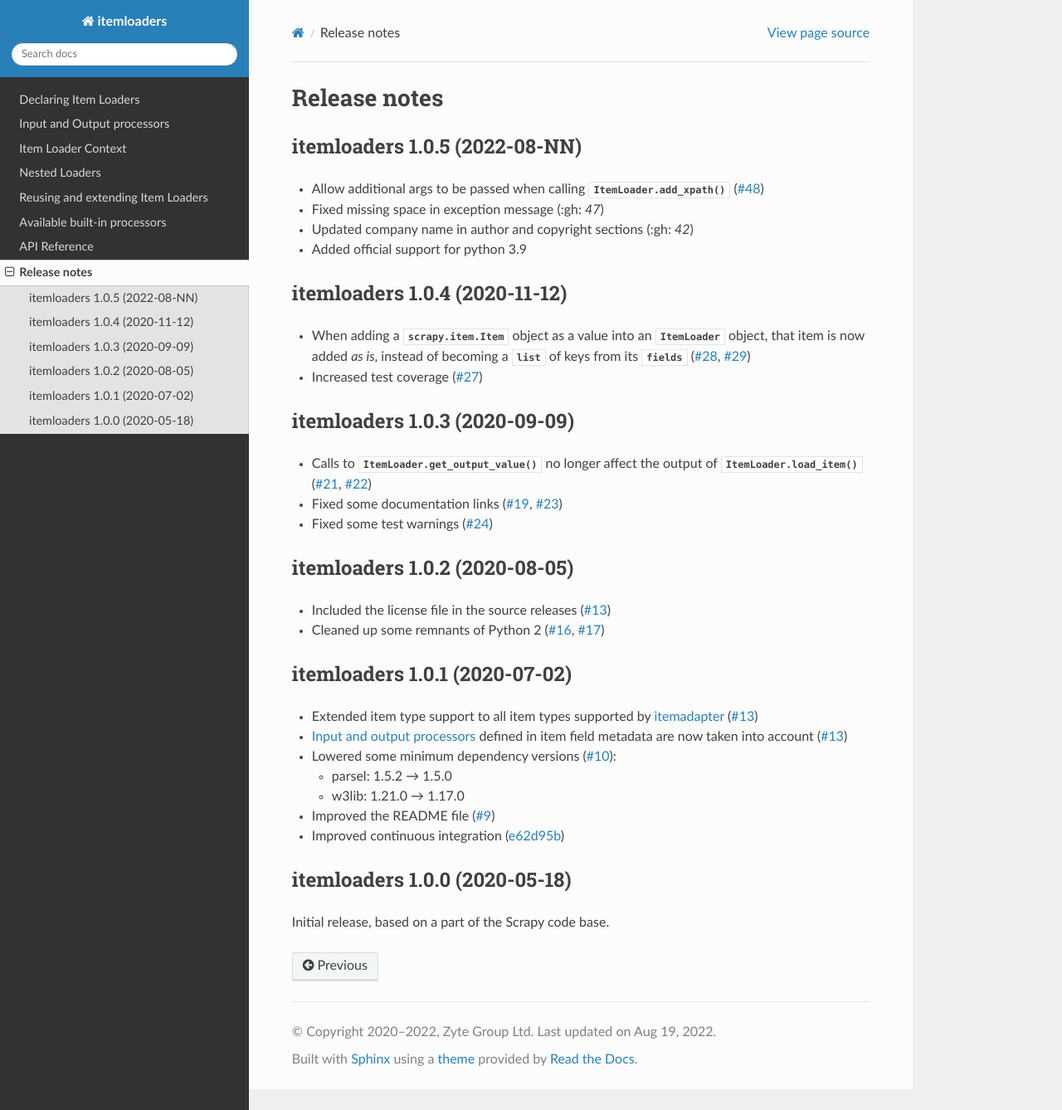
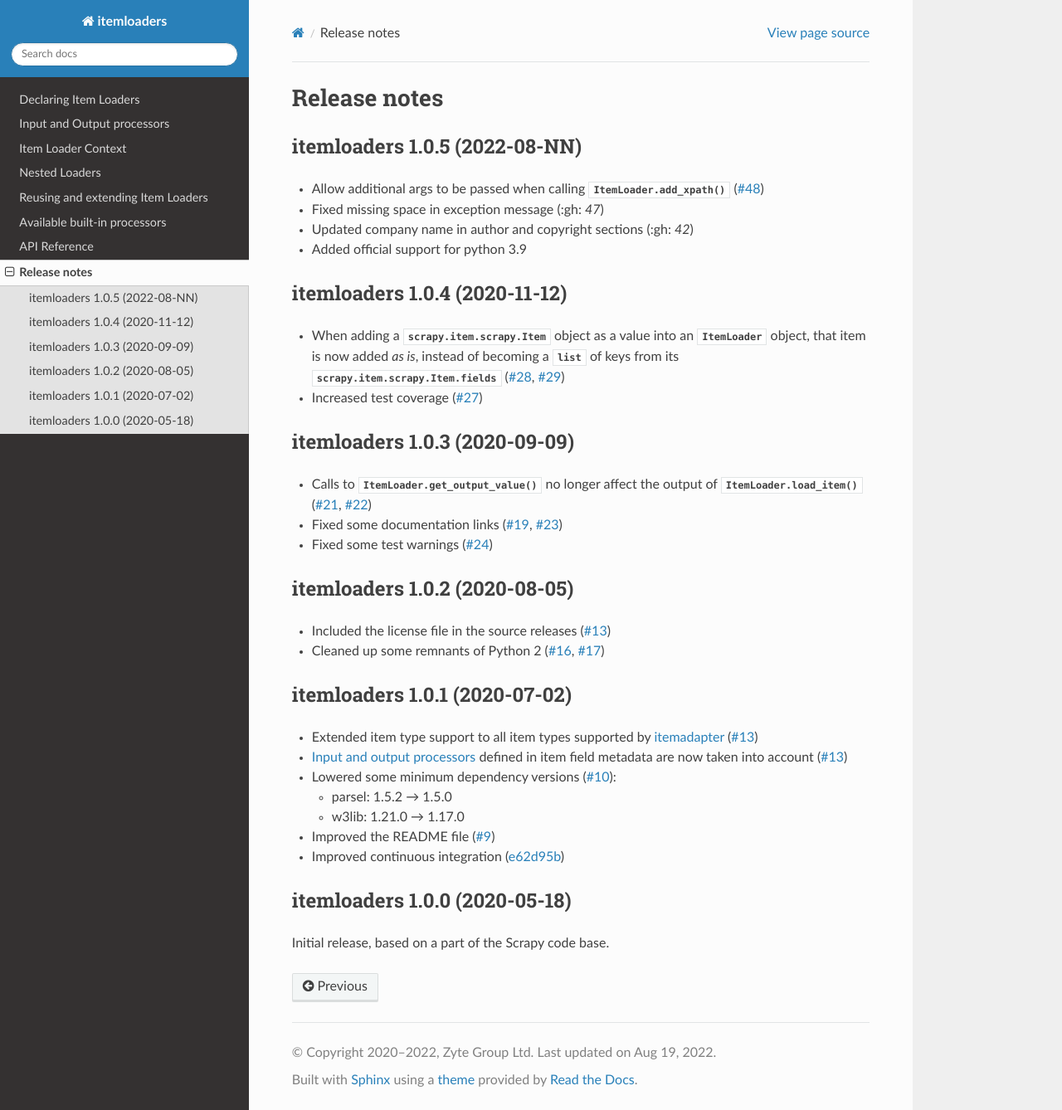
Before and after one commit to scrapy/itemloaders, a Sphinx documentation site: the page built from docs/release-notes.rst, in a window 1280 px wide and 1338 px high. Shown: the whole window at 83% size. Built offline with Sphinx 7.4.7 and the Read the Docs theme 2.0.0, drawn with Linux system fonts in a browser that asks for light colours.

Commit message:
Fix links in docs

```diff
--- a/docs/release-notes.rst
+++ b/docs/release-notes.rst
@@ -23,9 +23,9 @@
 itemloaders 1.0.4 (2020-11-12)
 ------------------------------
 
--   When adding a :class:`scrapy.item.Item` object as a value into an
+-   When adding a :class:`scrapy.item.scrapy.Item` object as a value into an
     :class:`ItemLoader` object, that item is now added *as is*, instead of
-    becoming a :class:`list` of keys from its :attr:`~scrapy.item.Item.fields`
+    becoming a :class:`list` of keys from its :attr:`scrapy.item.scrapy.Item.fields`
     (:gh:`28`, :gh:`29`)
 
 -   Increased test coverage (:gh:`27`)
```
